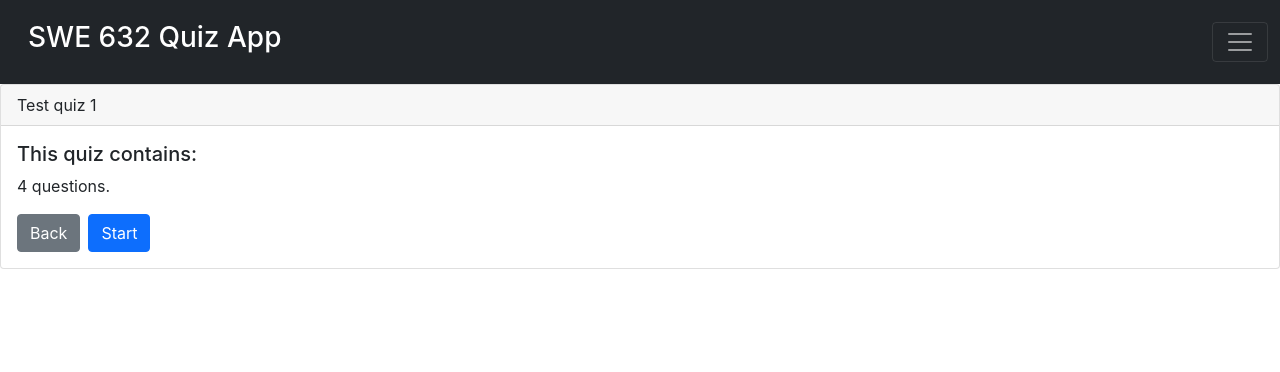
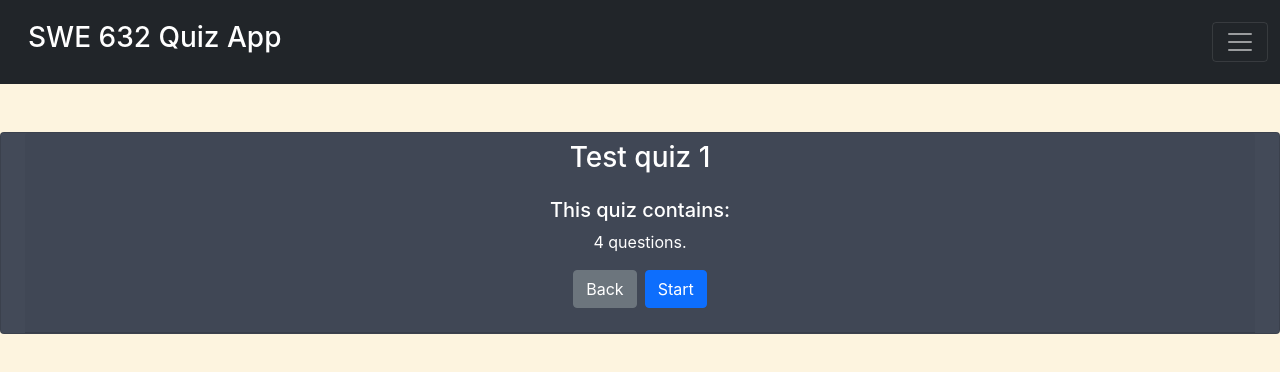
Before and after one commit to eroberts01/quizapp, a React (Create React App) app in the folder quizapp/: page /quizapp/1/start in a window 1280 px wide. Shown: the top 372 px of the page. Built offline with nearby package versions, Linux system fonts and the light colour scheme.

Commit message:
Changed UI. Added colors. Changed results format.

```diff
--- a/quizapp/src/App.css
+++ b/quizapp/src/App.css
@@ -1,7 +1,25 @@
 .App {
   text-align:left;
+
 }
 
+body {
+  align-content: center;
+  background-color:#fdf4df;
+}
+
+.card {
+  text-align: center;
+  align-content: center;
+  background-color:#434a58;
+  color: white;
+}
+
+.card-body{
+
+  text-align: center;
+  align-content: center;
+}
 .App-logo {
   height: 40vmin;
   pointer-events: none;
--- a/quizapp/src/App.js
+++ b/quizapp/src/App.js
@@ -15,7 +15,7 @@ function App() {
       setQuizVal(searchVal);
   }
   return (
-      <>
+      < div className="App">
         <Navbar onFilterQuizzes={onFilterQuizzes}/>
       <Routes>
         <Route path="/quizapp/:id/start" element={<QuizPage/>}/>
@@ -24,7 +24,7 @@ function App() {
         <Route path="/quizapp" element={<QuizRow searchVal={quizVal}/>}/>
         <Route path="/" element={<Navigate replace to="/quizapp"/>}/>
       </Routes>
-      </>
+      </div>
   );
 }
 
--- a/quizapp/src/components/AnswerFeedback.js
+++ b/quizapp/src/components/AnswerFeedback.js
@@ -9,8 +9,10 @@ export function AnswerFeedback(props) {
 
     return (
         <div className='p-3 col-6'>
-            <h1 className="mb-5">Test results:</h1>
-            {correctCount + '/' + props.data.passedQuestions.length} ({Math.round(correctCount / props.data.passedQuestions.length * 100)}%)
+            <h1 className="mb-5">Test results:
+                <p>{correctCount + '/' + props.data.passedQuestions.length}
+                ({Math.round(correctCount / props.data.passedQuestions.length * 100)}%)</p>
+            </h1>
             {props.data.passedQuestions.length > 0 && props.data.passedQuestions.map((q, questionId) => (
                 <div className='question'>
                     <p>{questionId + 1}. {q.question}</p>
@@ -29,11 +31,11 @@ export function AnswerFeedback(props) {
 
                                     </>}
                                 {q.answer_choices[a] === q.answer ?
-                                <span className="text-success p-1">
-                                    <svg xmlns="http://www.w3.org/2000/svg" width="16" height="16" fill="currentColor" class="bi bi-check" viewBox="0 0 16 16">
-                                        <path d="M10.97 4.97a.75.75 0 0 1 1.07 1.05l-3.99 4.99a.75.75 0 0 1-1.08.02L4.324 8.384a.75.75 0 1 1 1.06-1.06l2.094 2.093 3.473-4.425a.267.267 0 0 1 .02-.022z" />
-                                    </svg>
-                                </span> :
+                                    <span className="text-success p-1">
+                                        <svg xmlns="http://www.w3.org/2000/svg" width="16" height="16" fill="currentColor" class="bi bi-check" viewBox="0 0 16 16">
+                                            <path d="M10.97 4.97a.75.75 0 0 1 1.07 1.05l-3.99 4.99a.75.75 0 0 1-1.08.02L4.324 8.384a.75.75 0 1 1 1.06-1.06l2.094 2.093 3.473-4.425a.267.267 0 0 1 .02-.022z" />
+                                        </svg>
+                                    </span> :
                                     <span className="text-danger p-1">
                                         <svg xmlns="http://www.w3.org/2000/svg" width="16" height="16" fill="currentColor" class="bi bi-exclamation-triangle" viewBox="0 0 16 16">
                                             <path d="M7.938 2.016A.13.13 0 0 1 8.002 2a.13.13 0 0 1 .063.016.146.146 0 0 1 .054.057l6.857 11.667c.036.06.035.124.002.183a.163.163 0 0 1-.054.06.116.116 0 0 1-.066.017H1.146a.115.115 0 0 1-.066-.017.163.163 0 0 1-.054-.06.176.176 0 0 1 .002-.183L7.884 2.073a.147.147 0 0 1 .054-.057zm1.044-.45a1.13 1.13 0 0 0-1.96 0L.165 13.233c-.457.778.091 1.767.98 1.767h13.713c.889 0 1.438-.99.98-1.767L8.982 1.566z" />
@@ -66,7 +68,7 @@ export function AnswerFeedback(props) {
                                         <div>
                                             Correct answer: {q.answer}
                                         </div>
-                                        <br/>
+                                        <br />
                                     </>
                                 }
                             </div>
--- a/quizapp/src/components/QuizForm.js
+++ b/quizapp/src/components/QuizForm.js
@@ -51,7 +51,7 @@ export default function QuizForm() {
                             :
                             <input className="form-control" name={id} id={id} placeholder='answer'
                                 onChange={(e) => {
-                                    answers[id] = { question: id, answer: e.target.value };
+                                    answers[id] = { question: id, answer: e.target.value.toLowerCase() };
                                     setAnswers(answers);
                                     setAnsweredSoFar(Array.from(Object.values(answers)).length)
                                 }} />
--- a/quizapp/src/components/QuizRow.js
+++ b/quizapp/src/components/QuizRow.js
@@ -16,10 +16,10 @@ export default function QuizRow({searchVal}){
                     <div className="card">
                     <div className="card-body">
                         <h5 className="card-title">{quiz.name}</h5>
-                        <div>{quiz.questions.length} questions</div>
+                        <div>{quiz.questions.length} questions</div><br/>
                         <Link to={`/quizapp/${id}/start`} className="btn btn-primary">
                             Start
-                            <svg xmlns="http://www.w3.org/2000/svg" width="16" height="16" fill="currentColor" className="bi bi-arrow-right" viewBox="0 0 16 16">
+                            <svg xmlns="http://www.w3.org/2000/svg" width="28" height="16" fill="currentColor" className="bi bi-arrow-right" viewBox="0 0 16 16">
                                 <path fillRule="evenodd" d="M1 8a.5.5 0 0 1 .5-.5h11.793l-3.147-3.146a.5.5 0 0 1 .708-.708l4 4a.5.5 0 0 1 0 .708l-4 4a.5.5 0 0 1-.708-.708L13.293 8.5H1.5A.5.5 0 0 1 1 8z"/>
                             </svg>
                         </Link>
--- a/quizapp/src/pages/QuizPage.js
+++ b/quizapp/src/pages/QuizPage.js
@@ -1,15 +1,15 @@
 import { useParams, Link } from "react-router-dom";
 import questions_file from './../questions.json';
 
-export default function QuizPage(){
+export default function QuizPage() {
     const params = useParams();
     const quizId = params['id'];
 
     const quiz = questions_file[quizId];
 
     return (
-        <div className="card">
-            <div className="card-header">{quiz['name']}</div>
+            <div className=" card row container-fluid mt-5 text-white mx-auto">
+                <div className="card-header"> <h3>{quiz['name']}</h3>
                 <div className="card-body">
                     <h5 className="card-title">This quiz contains:</h5>
                     <p className="card-text">{quiz['questions'].length} questions.</p>
@@ -17,5 +17,7 @@ export default function QuizPage(){
                     <Link to={"/quizapp/" + quizId} className="btn btn-primary">Start</Link>
                 </div>
                 </div>
+            </div>
+
     );
 }
```
Lines whose indentation alone changed are shown as unchanged.
